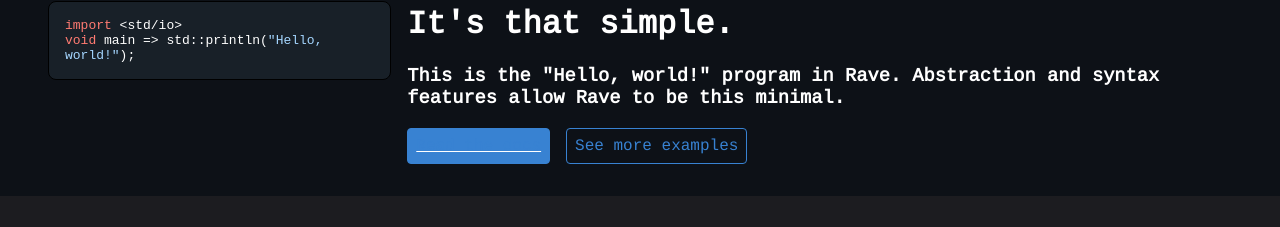
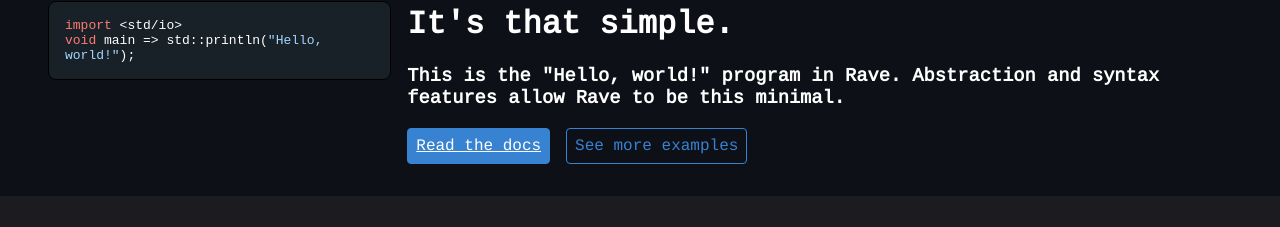
Before and after one commit to Ttimofeyka/RaveSite, a plain HTML site: page index.html in a window 1280 px wide. In both pictures the pointer is over the link "Read the docs". Shown: the part 347-574 px from the top of the page. Drawn offline with Linux system fonts and the light colour scheme.

Commit message:
Add files via upload

```diff
--- a/assets/styles.css
+++ b/assets/styles.css
@@ -1,4 +1,4 @@
-/* Byronpack v3.0.0.1 CSS Bundle*/
+/* Byronpack v3.0.0.2 CSS Bundle*/
 /* File: ./src/assets/s_root.byronignore.css */
 html, body {
     padding: 0;
@@ -22,8 +22,8 @@
 
     background-color: transparent;
     & a:link {
+        text-decoration: none;
         color: #3882d2;
-        text-decoration: none;
     }
     & a:visited {
         text-decoration: none;
@@ -35,6 +35,10 @@
     border-color: #3882d2;
     color: white;
     text-decoration: underline;
+    & a:link {
+        text-decoration: none;
+        color: white;
+    }
     & a:visited {
         text-decoration: underline;
         color: white;
--- a/assets/styles_docs.css
+++ b/assets/styles_docs.css
@@ -1,4 +1,4 @@
-/* Byronpack v3.0.0.1 CSS Bundle*/
+/* Byronpack v3.0.0.2 CSS Bundle*/
 /* File: ./src/assets/s_root.byronignore.css */
 html, body {
     padding: 0;
@@ -22,8 +22,8 @@
 
     background-color: transparent;
     & a:link {
+        text-decoration: none;
         color: #3882d2;
-        text-decoration: none;
     }
     & a:visited {
         text-decoration: none;
@@ -35,6 +35,10 @@
     border-color: #3882d2;
     color: white;
     text-decoration: underline;
+    & a:link {
+        text-decoration: none;
+        color: white;
+    }
     & a:visited {
         text-decoration: underline;
         color: white;
--- a/assets/styles_getrave.css
+++ b/assets/styles_getrave.css
@@ -1,4 +1,4 @@
-/* Byronpack v3.0.0.1 CSS Bundle*/
+/* Byronpack v3.0.0.2 CSS Bundle*/
 /* File: ./src/assets/s_root.byronignore.css */
 html, body {
     padding: 0;
@@ -22,8 +22,8 @@
 
     background-color: transparent;
     & a:link {
+        text-decoration: none;
         color: #3882d2;
-        text-decoration: none;
     }
     & a:visited {
         text-decoration: none;
@@ -35,6 +35,10 @@
     border-color: #3882d2;
     color: white;
     text-decoration: underline;
+    & a:link {
+        text-decoration: none;
+        color: white;
+    }
     & a:visited {
         text-decoration: underline;
         color: white;
--- a/assets/styles_main.css
+++ b/assets/styles_main.css
@@ -1,4 +1,4 @@
-/* Byronpack v3.0.0.1 CSS Bundle*/
+/* Byronpack v3.0.0.2 CSS Bundle*/
 /* File: ./src/assets/s_root.byronignore.css */
 html, body {
     padding: 0;
@@ -22,8 +22,8 @@
 
     background-color: transparent;
     & a:link {
+        text-decoration: none;
         color: #3882d2;
-        text-decoration: none;
     }
     & a:visited {
         text-decoration: none;
@@ -35,6 +35,10 @@
     border-color: #3882d2;
     color: white;
     text-decoration: underline;
+    & a:link {
+        text-decoration: none;
+        color: white;
+    }
     & a:visited {
         text-decoration: underline;
         color: white;
--- a/assets/styles_news.css
+++ b/assets/styles_news.css
@@ -1,4 +1,4 @@
-/* Byronpack v3.0.0.1 CSS Bundle*/
+/* Byronpack v3.0.0.2 CSS Bundle*/
 /* File: ./src/assets/s_root.byronignore.css */
 html, body {
     padding: 0;
@@ -22,8 +22,8 @@
 
     background-color: transparent;
     & a:link {
+        text-decoration: none;
         color: #3882d2;
-        text-decoration: none;
     }
     & a:visited {
         text-decoration: none;
@@ -35,6 +35,10 @@
     border-color: #3882d2;
     color: white;
     text-decoration: underline;
+    & a:link {
+        text-decoration: none;
+        color: white;
+    }
     & a:visited {
         text-decoration: underline;
         color: white;
```
Also changed, not shown: docs/docview.html (+1 -1 lines), get.html (+1 -1 lines), index.html (+1 -1 lines), news.html (+1 -1 lines).
